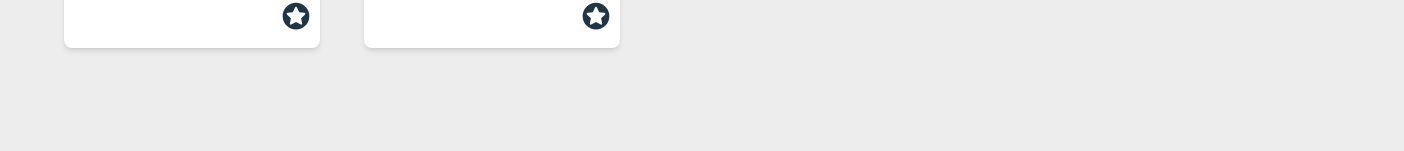
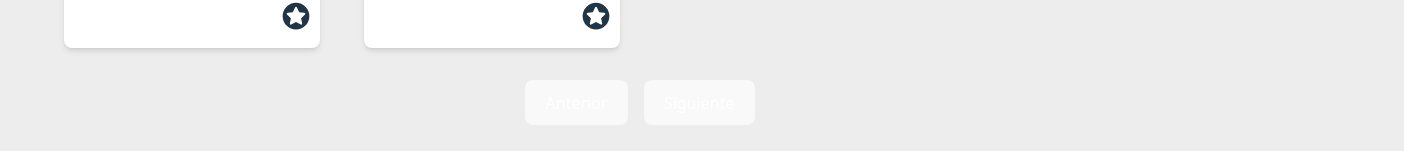
Before and after one commit to IsmaelSouCa/my-book-app, a React (Vite) app: page / in a window 1280 px wide. Shown: the part 3448-3599 px from the top of the page, 1404 px wide, since content can reach past the window. Before the commit the page ends 3560 px from the top, so only its background shows below. Built offline with nearby package versions, Linux system fonts and the light colour scheme.

Commit message:
Comienzo paginacion

```diff
--- a/src/components/IconButton.tsx
+++ b/src/components/IconButton.tsx
@@ -10,7 +10,7 @@ function IconButton({ status }: { status: boolean }) {
 
 
     return (
-        <div className="relative bottom-0 left-50" onClick={toggleFavorite}>
+        <div className="relative bottom-0 left-50 cursor-pointer w-min" onClick={toggleFavorite}>
             <svg fill={`${isFavorite ? 'orange' : 'currentColor'}`} viewBox="-1 0 19 19" xmlns="http://www.w3.org/2000/svg"
                 className="cf-icon-svg w-8"><path d="M16.417 9.583A7.917 7.917 0 1 1 8.5 1.666a7.917
                 7.917 0 0 1 7.917 7.917zm-3.08-1.993-1.472-.174-1.485-.176-1.247-2.704c-.345-.747-.908-.747-1.253
--- a/src/pages/Book.tsx
+++ b/src/pages/Book.tsx
@@ -1,7 +1,16 @@
 import type {IBook} from '../types/Interfaces';
 import IconButton from '../components/IconButton';
+import { useState } from 'react';
+
 
 function Book(book : IBook) {
+
+  const [status, setStatus] = useState(book.status);
+
+  function toggleStatus() {
+    setStatus(status === 'Leído' ? 'Pendiente' : 'Leído');
+  }
+
   return (
     <div className="bg-white shadow-md rounded-lg m-4 w-64 flex flex-col">
       <div className="h-52">
@@ -18,9 +27,9 @@ function Book(book : IBook) {
         </p>
           <p className="text-sm text-gray-500 text-left">{book.author}</p>
           <p className="text-xs text-gray-400 text-left">Publicado: {book.published}</p>
-          <p className={`text-xs font-semibold px-1 py-0.5 rounded w-20 text-center
-            ${book.status === 'Leído' ? 'text-green-500 bg-green-200' : 'text-orange-500 bg-orange-200'}`}>
-          {book.status}
+          <p onClick={toggleStatus} className={`text-xs font-semibold px-1 py-0.5 rounded w-20 text-center cursor-pointer
+            ${status === 'Leído' ? 'text-green-500 bg-green-200' : 'text-orange-500 bg-orange-200'}`}>
+          {status}
           </p>
         <IconButton status={book.isFavorite}/>
       </div>
--- a/src/pages/Library.tsx
+++ b/src/pages/Library.tsx
@@ -1,14 +1,56 @@
 import Book from './Book';
 import type { IBook } from '../types/Interfaces';
+import { useState, useEffect } from 'react';
+
+
 
 interface IProps {
     books: IBook[];
 }
 
 function Library({ books }: IProps) {
+
+  const [page, setPage] = useState(1);
+  const [booksPerPage, setBooksPerPage] = useState(4);
+
+  useEffect(()=>{
+
+    function updateBooksPerPage(){
+      if (window.innerWidth < 640) {
+        setBooksPerPage(1);
+      } else if (window.innerWidth < 891) {
+        setBooksPerPage(2);
+      } else if (window.innerWidth < 1151) {
+        setBooksPerPage(3);
+      } else {
+        setBooksPerPage(4);
+      }
+    }
+
+    updateBooksPerPage();
+
+    window.addEventListener("resize", updateBooksPerPage)
+
+    return () => window.removeEventListener("resize", updateBooksPerPage)
+
+  }, []);
+
+  const totalPages = books.length / booksPerPage
+  const goNext = () => {
+    if (page < totalPages) {
+      setPage(page + 1)
+    }
+  }
+
+  const goBack = () => {
+    if (page > 1) {
+      setPage(page - 1)
+    }
+  }
+
   return (
-    <div className="grid p-4 gap-4 grid-cols-1
-    sm:grid-cols-2 lg:grid-cols-3 xl:grid-cols-4">
+    <>
+    <div className={`grid p-4 gap-4 ${booksPerPage === 1? "grid-cols-1" : booksPerPage === 2? "grid-cols-2" : booksPerPage === 3? "grid-cols-3" : "grid-cols-4"}`}>
         {books.map((book) => (
           <Book
             ISBN={book.ISBN}
@@ -21,6 +63,30 @@ function Library({ books }: IProps) {
           />
         ))}
     </div>
+    <div>
+      <div className="flex justify-center gap-4">
+        <button
+          onClick={goBack}
+          disabled={page === 1}
+          className={`px-6 py-2 rounded-md text-white ${
+            page === 1 ? "bg-gray-400 cursor-not-allowed" : "bg-gray-800 hover:bg-gray-700"
+          }`}
+        >
+          Anterior
+        </button>
+
+        <button
+          onClick={goNext}
+          disabled={page === totalPages}
+          className={`px-6 py-2 rounded-md text-white ${
+            page === totalPages ? "bg-gray-400 cursor-not-allowed" : "bg-gray-800 hover:bg-gray-700"
+          }`}
+        >
+          Siguiente
+        </button>
+      </div>
+    </div>
+    </>
   );
 }
 
```
Lines whose indentation alone changed are shown as unchanged.
